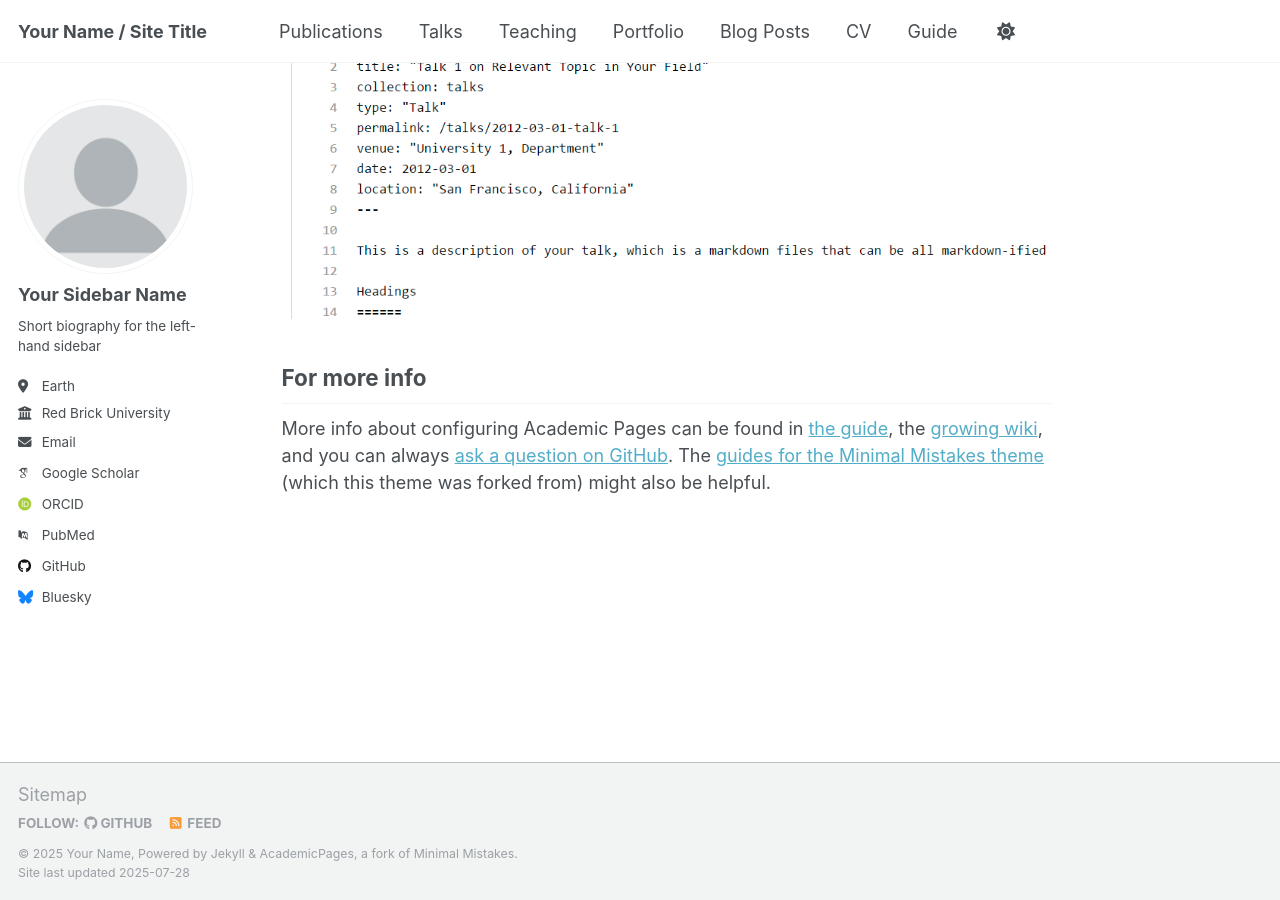
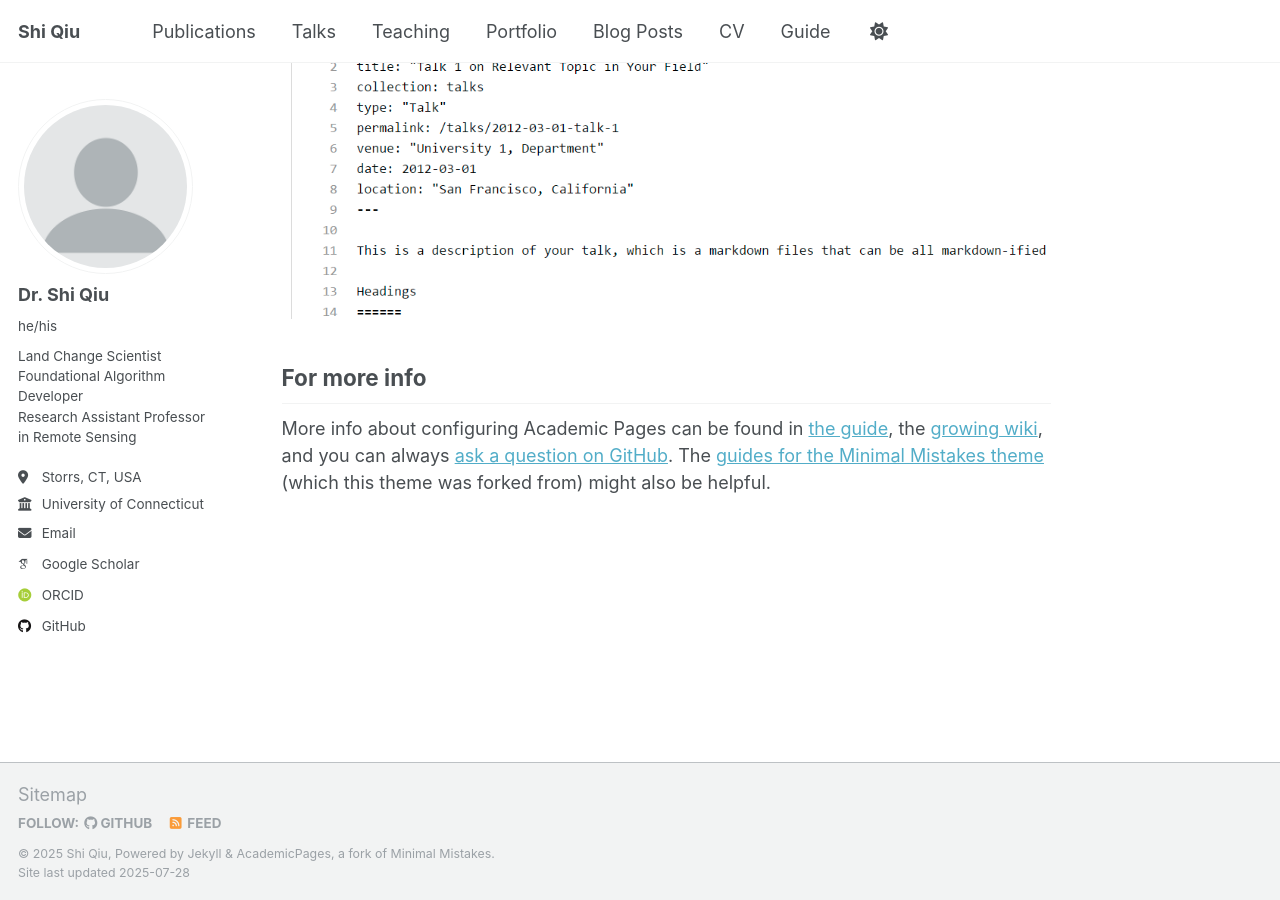
Before and after one commit to shi-eo/shi-eo.github.io, a Jekyll site: the page built from _pages/about.md, in a window 1280 px wide and 900 px high, scrolled down 2880 px. Built offline with Jekyll 4.4.1, drawn with Linux system fonts in a browser that asks for light colours; some web fonts are replaced; a script that is not in the unit is left out.

Commit message:
Update _config.yml

```diff
--- a/_config.yml
+++ b/_config.yml
@@ -9,13 +9,13 @@
 # Basic Site Settings
 locale                   : "en-US"
 site_theme               : "default"
-title                    : "Your Name / Site Title"
+title                    : "Shi Qiu"
 title_separator          : "-"
-name                     : &name "Your Name"
+name                     : &name "Shi Qiu"
 description              : &description "personal description"
-url                      : https://academicpages.github.io # the base hostname & protocol for your site e.g. "https://[your GitHub username].github.io" or if you already have some other page hosted on Github then use "https://[your GitHub username].github.io/[Your Repo Name]"
+url                      : https://shi-eo.github.io # the base hostname & protocol for your site e.g. "https://[your GitHub username].github.io" or if you already have some other page hosted on Github then use "https://[your GitHub username].github.io/[Your Repo Name]"
 baseurl                  : "" # the subpath of your site, e.g. "/blog"
-repository               : "academicpages/academicpages.github.io"
+repository               : "shi-eo.github.io/shi-eo.github.io"
 
 # Site Author - The following control what appear as part of the author content on the side bar.
 #               If a field is blank the icon and link will not appear, otherwise it will be shown.
@@ -23,36 +23,36 @@ repository               : "academicpages/academicpages.github.io"
 author:
   # Biographic information
   avatar           : "profile.png"
-  name             : "Your Sidebar Name"
-  pronouns         : # example: "she/her"
-  bio              : "Short biography for the left-hand sidebar"
-  location         : "Earth"
-  employer         : "Red Brick University"
+  name             : "Dr. Shi Qiu"
+  pronouns         : "he/his"
+  bio              : "Land Change Scientist<br>Foundational Algorithm Developer<br>Research Assistant Professor<br>in Remote Sensing"
+  location         : "Storrs, CT, USA"
+  employer         : "University of Connecticut"
   uri              : # URL
-  email            : "none@example.org"
+  email            : "shi.qiu@uconn.edu"
 
   # Academic websites
   academia         : # URL
   arxiv            : # URL - Update with the correct link to your profile
-  googlescholar    : "https://scholar.google.com/citations?user=PS_CX0AAAAAJ"
+  googlescholar    : "https://scholar.google.com/citations?user=mg66rj8AAAAJ"
   impactstory      : # URL
-  orcid            : "http://orcid.org/yourorcidurl"
+  orcid            : "https://orcid.org/my-orcid?orcid=0000-0001-7627-708X"
   semantic         : # URL
-  pubmed           : "https://www.ncbi.nlm.nih.gov/pubmed/?term=john+snow"
-  researchgate     : # URL
+  pubmed           : # URL
+  researchgate     : # https://www.researchgate.net/profile/Shi-Qiu-20?ev=hdr_xprf
   scopus           : # URL
 
   # Repositories and software development
   bitbucket        : # Username - Update with your username on the site
   codepen          : # Username
   dribbble         : # Username
-  github           : "academicpages"
+  github           : "qsly09"
   kaggle           : # Username
   stackoverflow    : # User number or user number and name (i.e., use "1" or "1/jeff-atwood")
 
   # Social media
   artstation       : # Username
-  bluesky          : "bsky.app" # Replace this with you Bluesky username
+  bluesky          : # Replace this with you Bluesky username
   facebook         : # Username
   flickr           : # Username
   foursquare       : # Username
```
